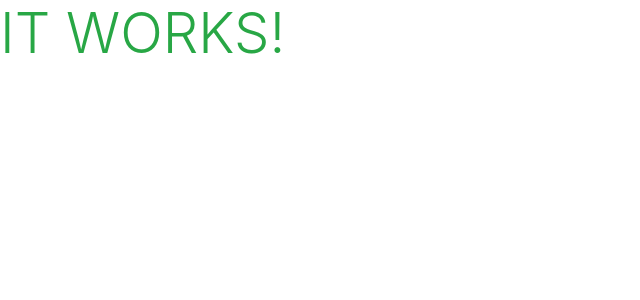
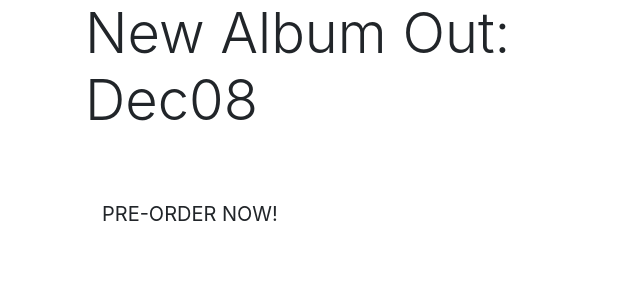
Before and after one commit to Code-Institute-Submissions/Renegade, a Django app: page / in a window 1280 px wide. Shown: the top 300 px of the page, without its empty margins (0-640 px from the left). Run offline with Django 3.2, Linux system fonts and the light colour scheme.

Commit message:
Homepage created

```diff
--- a/home/templates/home/index.html
+++ b/home/templates/home/index.html
@@ -3,5 +3,16 @@
 
 
 {% block content %}
-<h1 class="display-4 text-success">IT WORKS!</h1>
+<div class="container h-100">
+    <div class="row h-100">
+        <div class="col-7 col-md-6 my-auto">
+            <h1 class="display-4 logo-font text-black">New Album Out: Dec08</h1>
+            <div class="my-5">
+                <h4>
+                    <a href="" class="btn btn-lg rounded-0 text-uppercase py-3">PRE-ORDER NOW!</a>
+                </h4>
+            </div>
+        </div>
+    </div>
+</div>
 {% endblock %}
--- a/templates/header.html
+++ b/templates/header.html
@@ -1,8 +1,10 @@
 <header class="header">
 
 
-    {% if messages %}
-    <div class="message-container"></div>
-    {% endif %}
+    <div class="container header-container">
+        <div class="row">
+            <div class="col"></div>
+        </div>
+    </div>
 
 </header>
```
